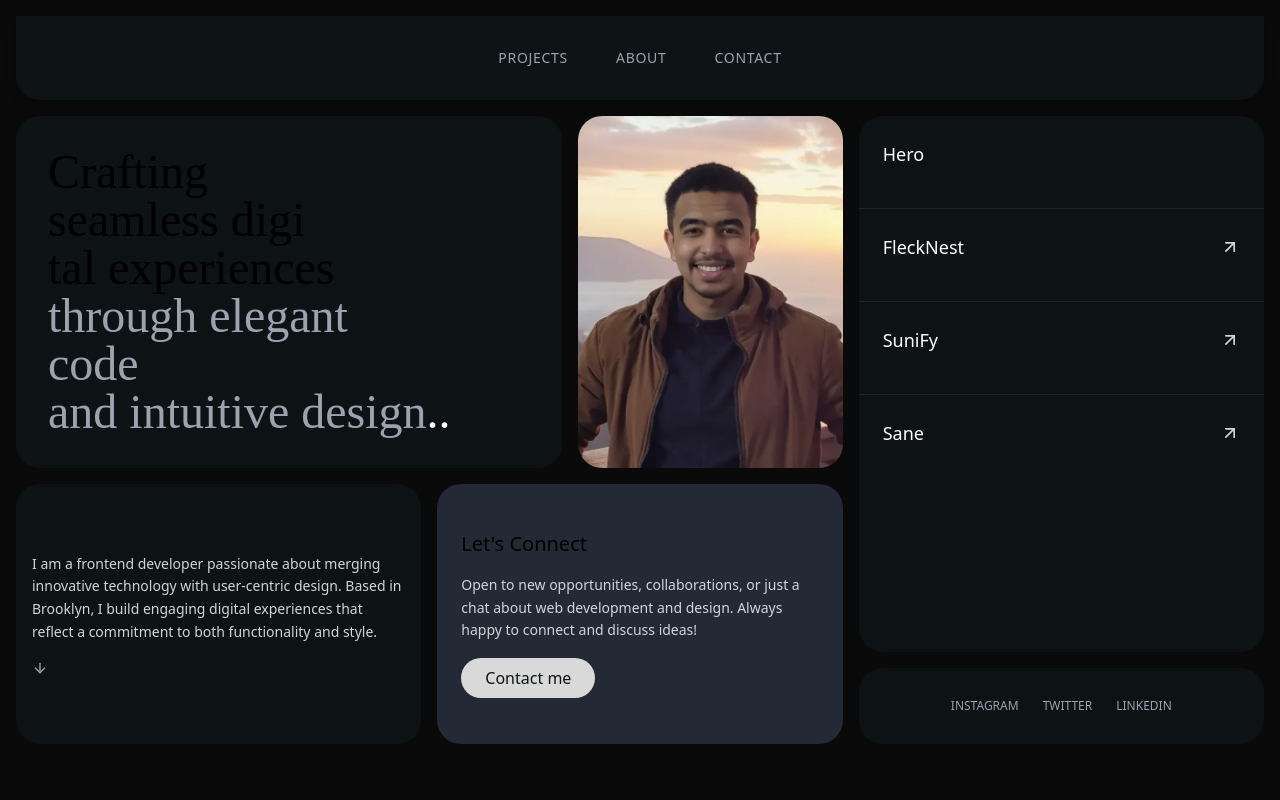
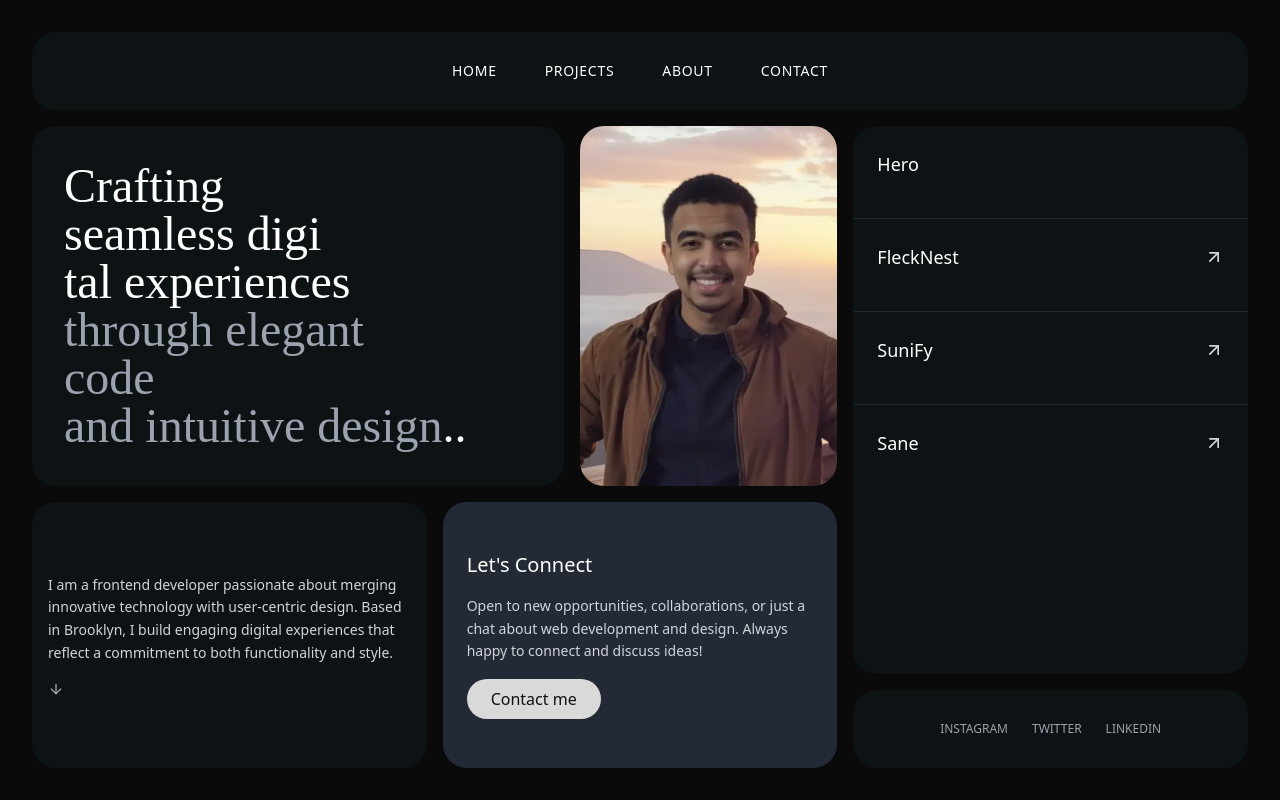
Before and after one commit to Talal-Aitmouh/New-Port, a React (Vite) app: page / in a window 1280 px wide. Built offline with nearby package versions, Linux system fonts and the light colour scheme; a web font is replaced by a local one.

Commit message:
minores changes

```diff
--- a/src/App.jsx
+++ b/src/App.jsx
@@ -2,30 +2,31 @@
 
 import { BrowserRouter as Router, Routes, Route } from "react-router-dom"
 import Header from "./Components/Header"
-
 import About from "./pages/About"
-
 import Contact from "./pages/Contact"
 import Projects from "./pages/projects"
 import Portfolio from "./pages/Portfolio"
+import Jika from "./Components/Mainport"
+import Luka from "./Components/Projects"
+import Test3 from "./Components/Contact"
+import Simba from "./Components/About"
+
 
 function App() {
   return (
+
     <Router>
-      <div className="h-screen p-4 bg-[#0A0A0A]">
-        <Header />
-        <div className="container mx-auto  pt-4">
+      <div className="h-screen">
         <Routes>
-          <Route path="/" element={<Portfolio />} />
-          <Route path="/about" element={<About />} />
-          <Route path="/projects" element={<Projects />} />
-          <Route path="/contact" element={<Contact />} />
+          <Route path="/" element={<Jika />} />
+          <Route path="/projects" element={<Luka />} />
+          <Route path="/about" element={<Simba />} />
+          <Route path="/contact" element={<Test3 />} />
         </Routes>
-        </div>
       </div>
     </Router>
 
-    // <Portfolio />
+    // <Jika />
   )
 }
 
--- a/src/Components/Test1.jsx
+++ b/src/Components/About.jsx
@@ -2,6 +2,7 @@
 import { ChevronDown, Mail, Github, Linkedin, Instagram } from "lucide-react"
 import { motion } from "framer-motion"
 import { useState } from "react"
+import Navbar from "./Navbart"
 
 export default function About() {
   const [skillsOpen, setSkillsOpen] = useState(true)
@@ -19,17 +20,7 @@ export default function About() {
           transition={{ duration: 0.6 }}
           className="col-start-1 col-end-10 row-start-1 row-end-2 flex justify-center items-center bg-[#0D1215] rounded-2xl"
         >
-          <div className="flex gap-12 text-sm tracking-wider">
-            <a href="#" className="hover:text-gray-300 transition-colors">
-              PROJECTS
-            </a>
-            <a href="#" className="hover:text-gray-300 transition-colors">
-              ABOUT
-            </a>
-            <a href="#" className="hover:text-gray-300 transition-colors">
-              CONTACT
-            </a>
-          </div>
+          <Navbar/>
         </motion.nav>
 
         {/* 2. Passionate about text - col 1-5, row 2-6 */}
--- a/src/Components/Test3.jsx
+++ b/src/Components/Contact.jsx
@@ -1,6 +1,7 @@
 "use client"
 import { Github, Mail, Phone, MapPin, Instagram, Linkedin } from "lucide-react"
 import { motion } from "framer-motion"
+import Navbar from "./Navbart"
 
 export default function ContactPage() {
   return (
@@ -13,17 +14,7 @@ export default function ContactPage() {
           transition={{ duration: 0.6 }}
           className="col-start-1 col-end-10 row-start-1 row-end-2 flex justify-center items-center bg-[#0D1215] rounded-2xl"
         >
-          <div className="flex gap-12 text-sm tracking-wider">
-            <a href="#" className="hover:text-gray-300 transition-colors">
-              PROJECTS
-            </a>
-            <a href="#" className="hover:text-gray-300 transition-colors">
-              ABOUT
-            </a>
-            <a href="#" className="hover:text-gray-300 transition-colors">
-              CONTACT
-            </a>
-          </div>
+          <Navbar/>
         </motion.nav>
 
         {/* 2. Ready to take... - row 2-4, col 1-10 */}
--- a/src/Components/Test.jsx
+++ b/src/Components/Mainport.jsx
@@ -2,6 +2,7 @@ import { ArrowUpRight, ArrowDown } from "lucide-react"
 import avatar from '../../public/lo.png'
 import { motion } from "framer-motion"
 import { useState } from "react"
+import Navbar from "./Navbart"
 
 export default function Portfolio() {
   const projects = [
@@ -31,11 +32,7 @@ const toggleImageVisibility = (index) => {
           transition={{ duration: 0.6 }}
           className="col-span-9 row-start-1 flex justify-center items-center bg-[#0D1215] rounded-3xl"
         >
-          <div className="flex gap-12 text-sm tracking-wider justify-center items-center w-full">
-            <a href="#" className="hover:text-gray-300 transition-colors">PROJECTS</a>
-            <a href="#" className="hover:text-gray-300 transition-colors">ABOUT</a>
-            <a href="#" className="hover:text-gray-300 transition-colors">CONTACT</a>
-          </div>
+          <Navbar/>
         </motion.nav>
 
         {/* Hero text */}
--- /dev/null
+++ b/src/Components/Navbart.jsx
@@ -0,0 +1,13 @@
+"use client"
+import { Link } from "react-router-dom" // or "next/link" if using Next.js
+
+export default function Navbar() {
+  return (
+    <div className="flex gap-12 text-sm tracking-wider justify-center items-center w-full">
+            <Link to={"/"} className="hover:text-gray-300 transition-colors">HOME</Link>
+            <Link to={"/projects"} className="hover:text-gray-300 transition-colors">PROJECTS</Link>
+            <Link to={"/about"} className="hover:text-gray-300 transition-colors">ABOUT</Link>
+            <Link to={"/contact"} className="hover:text-gray-300 transition-colors">CONTACT</Link>
+          </div>
+  )
+}
--- a/src/Components/Test2.jsx
+++ b/src/Components/Projects.jsx
@@ -2,6 +2,7 @@
 import { Github, ExternalLink } from "lucide-react"
 import { motion } from "framer-motion"
 import { FaSquareBehance } from "react-icons/fa6"
+import Navbar from "./Navbart"
 
 export default function Projects() {
   const projects = [
@@ -37,17 +38,7 @@ export default function Projects() {
           transition={{ duration: 0.6 }}
           className="col-start-1 col-end-10 row-start-1 row-end-2 flex justify-center items-center bg-[#0D1215] rounded-2xl"
         >
-          <div className="flex gap-12 text-sm tracking-wider">
-            <a href="#" className="hover:text-gray-300 transition-colors">
-              PROJECTS
-            </a>
-            <a href="#" className="hover:text-gray-300 transition-colors">
-              ABOUT
-            </a>
-            <a href="#" className="hover:text-gray-300 transition-colors">
-              CONTACT
-            </a>
-          </div>
+          <Navbar/>
         </motion.nav>
 
         {/* 2. Hero text - col 1-7, row 2-4 */}
--- a/src/pages/About.jsx
+++ b/src/pages/About.jsx
@@ -81,7 +81,7 @@ export default function About() {
         initial={{ x: 80, opacity: 0 }}
         animate={{ x: 0, opacity: 1 }}
         transition={{ duration: 0.7, delay: 0.2 }}
-        className="col-start-7 col-end-10 row-start-1 row-end-8 bg-[#0D1215] rounded-2xl p-6 overflow-y-auto"
+        className="col-start-7 col-end-10 row-start-1 row-end-10 bg-[#0D1215] rounded-2xl p-6 overflow-y-auto"
       >
         <div className="space-y-4">
           {/* Skills */}
@@ -190,7 +190,7 @@ export default function About() {
         initial={{ y: 60, opacity: 0 }}
         animate={{ y: 0, opacity: 1 }}
         transition={{ duration: 0.6, delay: 0.2 }}
-        className="col-start-1 col-end-5 row-start-5 row-end-8 flex flex-col justify-center bg-[#0D1215] rounded-2xl p-6"
+        className="col-start-1 col-end-5 row-start-5 row-end-10 flex flex-col justify-center bg-[#0D1215] rounded-2xl p-6"
       >
         <p className="text-gray-300 text-sm leading-relaxed">
           My name is Talal Aitmouh, I am a 22-year-old Moroccan currently living in Ouarzazate, Morocco. I am available
@@ -204,7 +204,7 @@ export default function About() {
         initial={{ scale: 0.8, opacity: 0 }}
         animate={{ scale: 1, opacity: 1 }}
         transition={{ duration: 0.7, delay: 0.4 }}
-        className="col-start-5 col-end-7 row-start-5 row-end-8 flex flex-col items-center justify-center bg-[#0D1215] rounded-2xl p-6"
+        className="col-start-5 col-end-7 row-start-5 row-end-10 flex flex-col items-center justify-center bg-[#0D1215] rounded-2xl p-6"
       >
         <motion.div
           initial={{ scale: 0 }}
--- a/src/pages/Portfolio.jsx
+++ b/src/pages/Portfolio.jsx
@@ -3,11 +3,12 @@ import { ArrowUpRight, ArrowDown } from "lucide-react"
 import { motion } from "framer-motion"
 import { useState } from "react"
 
+
 export default function Portfolio() {
   const projects = [
   { name: "Hero", image: "../../public/hero.png", hasImage: false },
   { name: "FleckNest", image: "../../public/flecknest.png", hasImage: true, demo: "https://flecknest.netlify.app/" },
-    { name: "SuniFy", image: "../../public/sun.png", hasImage: true, demo: "https://sunify.netlify.app/" },
+  { name: "SuniFy", image: "/sun.png", hasImage: true, demo: "https://sunify.netlify.app/" },
   { name: "Sane", image: "../../public/medusa.png", hasImage: true, demo: "https://sanemedusa.netlify.app/" },
 ]
 
@@ -22,6 +23,7 @@ export default function Portfolio() {
   }
 
   return (
+    <div className=" p-4 bg-[#0A0A0A]">
     <div className="grid grid-cols-9 grid-rows-7 gap-4 h-full">
       {/* Hero text */}
       <motion.div
@@ -63,9 +65,8 @@ export default function Portfolio() {
       </motion.div>
 
       {/* Projects - Fixed height with scroll */}
-      <div className="col-start-7 col-end-10 row-start-1 row-end-7 bg-[#0D1215] rounded-3xl overflow-hidden">
-        <div className="h-full overflow-y-auto custom-scrollbar">
-          <div className="min-h-full flex flex-col justify-start">
+     <div className="col-start-7 col-end-10 row-start-1 row-end-7 bg-[#0D1215] rounded-3xl">
+  <div className="h-full overflow-y-auto custom-scrollbar p-2">
     {projects.map((project, index) => (
       <motion.div
         key={project.name}
@@ -76,7 +77,10 @@ export default function Portfolio() {
       >
         <div className="p-6 space-y-4">
           <div className="flex justify-between items-center cursor-pointer">
-                    <h3 className="text-lg text-white" onClick={() => toggleImageVisibility(index)}>
+            <h3
+              className="text-lg text-white"
+              onClick={() => toggleImageVisibility(index)}
+            >
               {project.name}
             </h3>
             {project.demo && (
@@ -100,7 +104,7 @@ export default function Portfolio() {
           >
             {project.hasImage && (
               <img
-                        src={`/placeholder.svg?height=160&width=300&query=${project.name} project screenshot`}
+                src={project.image}
                 alt={project.name}
                 className="w-full h-40 object-cover rounded-md"
               />
@@ -111,7 +115,7 @@ export default function Portfolio() {
     ))}
   </div>
 </div>
-      </div>
+
 
       {/* Summary */}
       <motion.div
@@ -172,5 +176,6 @@ export default function Portfolio() {
         </div>
       </motion.div>
     </div>
+    </div>
   )
 }
```
Lines whose indentation alone changed are shown as unchanged.
